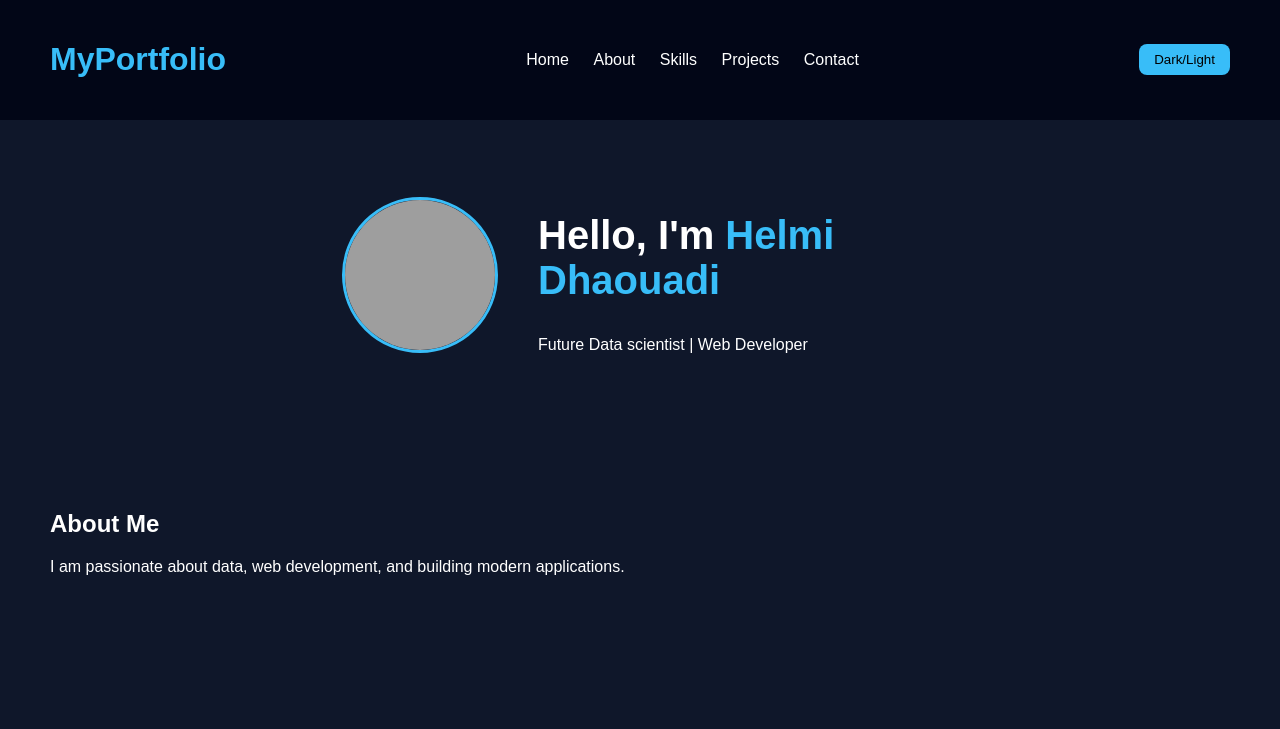
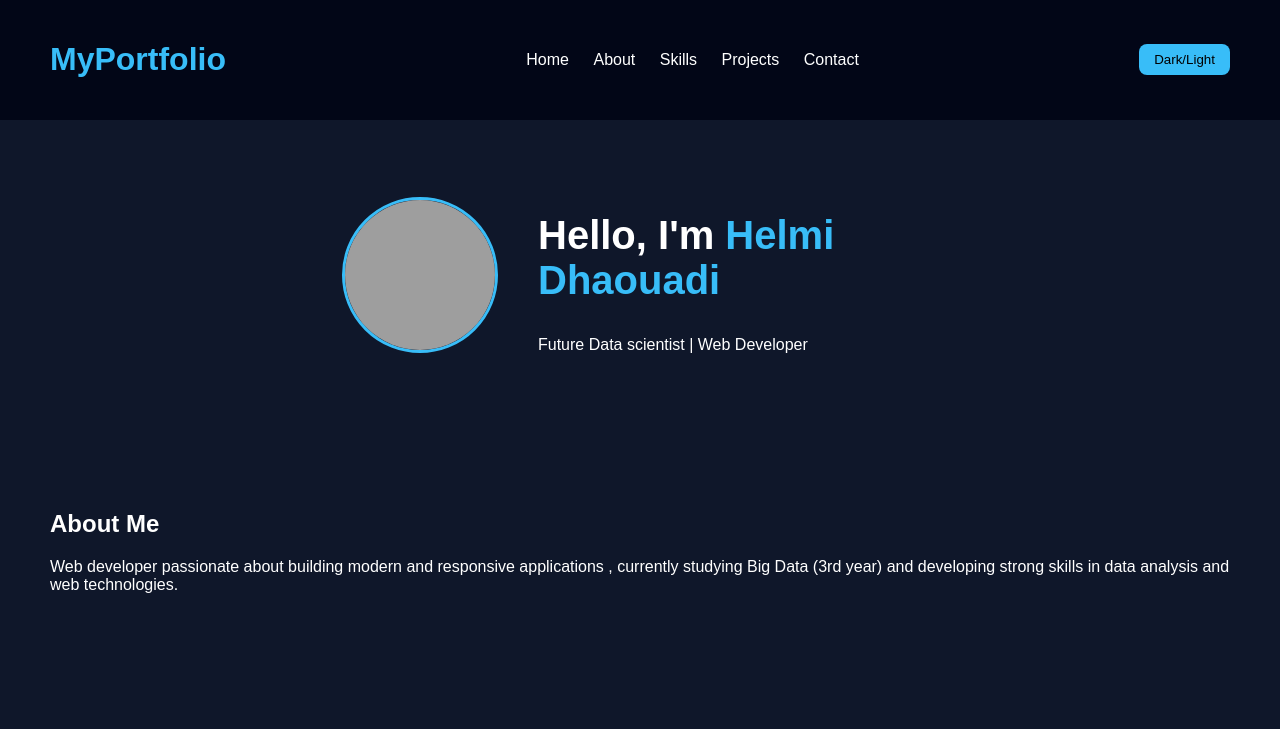
Before and after one commit to helmidhaouadi/my-portfolio, a plain HTML site: page index.html in a window 1280 px wide. Shown: the top 729 px of the page. Drawn offline with Linux system fonts and the light colour scheme; grey boxes are pictures that could not be loaded.

Commit message:
Update index.html

```diff
--- a/index.html
+++ b/index.html
@@ -132,7 +132,8 @@
 
 <section id="about">
   <h2>About Me</h2>
-  <p>I am passionate about data, web development, and building modern applications.</p>
+  <p>Web developer passionate about building modern and responsive applications
+    , currently studying Big Data (3rd year) and developing strong skills in data analysis and web technologies.</p>
 </section>
 
 <section id="skills">
```
